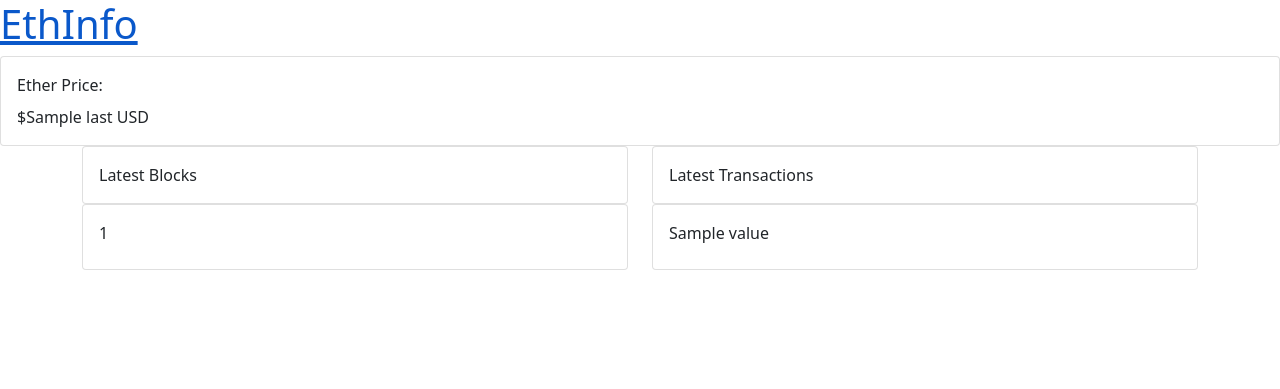
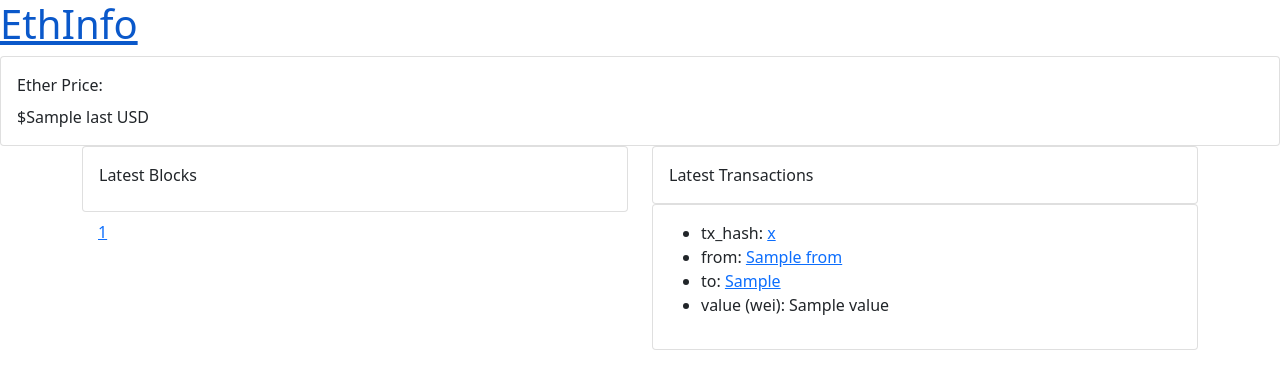
Before and after one commit to pacrob/ethinfo, a Flask app: template templates/index.html in a window 1280 px wide. Shown: the top 389 px of the page. Run offline with Flask 2, Linux system fonts and the light colour scheme; the template is opened without the code that fills it: most values are stand-ins (such as "Sample title", 1, 10 or a date in 2020).

Commit message:
display recent blocks as list items

```diff
--- a/app.py
+++ b/app.py
@@ -42,6 +42,6 @@ def address(address_hash):
     return render_template("address.html", address_hash=address_hash)
 
 
-@app.route("/block/<block_hash>")
-def block(block_hash):
-    return render_template("block.html", block_hash=block_hash)
+@app.route("/block/<block_num>")
+def block(block_num):
+    return render_template("block.html", block_num=block_num)
--- a/templates/block.html
+++ b/templates/block.html
@@ -1 +1 @@
-block {{ block_hash }}
+block {{ block_num }}
--- a/templates/index.html
+++ b/templates/index.html
@@ -16,18 +16,18 @@
     <div class='col'>
       <div class='card'>
         <div class='card-body'>
-          Latest Blocks
-        </div>
-      </div>
-      {% for block in latest_blocks %}
-      <div class='card'>
-        <div class='card-body'>
           <div class='card-title'>
-            {{ block.number}}
+            Latest Blocks
           </div>
         </div>
       </div>
+      <ul class="list-group list-group-flush">
+      {% for block in latest_blocks %}
+      <li class='list-group-item'>
+        <a href="/block/{{ block.number }}">{{ block.number}}</a>
+      </li>
       {% endfor %}
+    </ul>
     </div>
     <div class='col'>
       <div class='card'>
@@ -39,7 +39,12 @@
       <div class='card'>
         <div class='card-body'>
           <div class='card-title'>
-            {{ transaction.value}}
+            <ul>
+              <li>tx_hash: <a href="/transaction/{{ transaction.hash }}">{{ transaction.hash[:15] }}</a></li>
+              <li>from: <a href="/address/{{ transaction.from }}">{{ transaction.from}}</a></li>
+              <li>to: <a href="/address/{{ transaction.to }}">{{ transaction.to}}</a></li>
+              <li>value (wei): {{ transaction.value}}</li>
+            </ul>
           </div>
         </div>
       </div>
```
Also changed, not shown: 1 other file.
